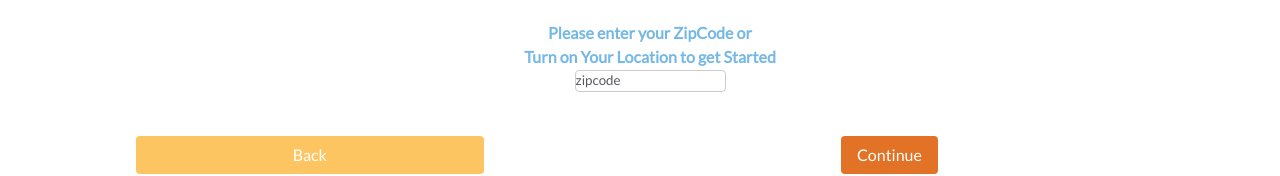
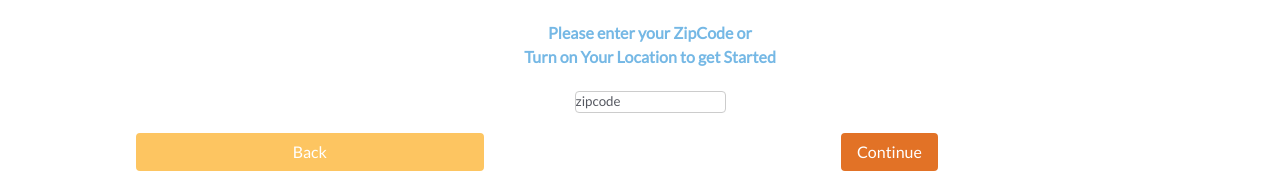
Before and after one commit to kellygerds/what-the-truck, a plain HTML site: page CUSTOMER/tell_us_about_your_inner_foodie_2.html in a window 1280 px wide. Shown: the part 466-642 px from the top of the page. Drawn offline with nearby package versions, Linux system fonts and the light colour scheme.

Commit message:
customer layout changes

```diff
--- a/CUSTOMER/scripts/script.js
+++ b/CUSTOMER/scripts/script.js
@@ -21,6 +21,7 @@ jQuery(document).ready(function($) {
 
 
 });
+
 
 var main = function() {
 
--- a/CUSTOMER/tell_us_about_your_inner_foodie_2.html
+++ b/CUSTOMER/tell_us_about_your_inner_foodie_2.html
@@ -114,19 +114,12 @@
 
 				<div class="zipcode">
       				<div class="row">
-        				<div class="col-12-sm">
+        				<div class="col-12-sm"><br>
           					<input type="text" name="firstname" value="zipcode" class="zipcode-form">
         				</div>
+
       				</div>
       			</div>
-
-      			<!-- Rounded switch -->
-
-
-
-
-
-				<br>
 
 				<div class="continue-original">
 	        		<div class="row">
```
Also changed, not shown: CUSTOMER/profile.html (+1 -0 lines).
